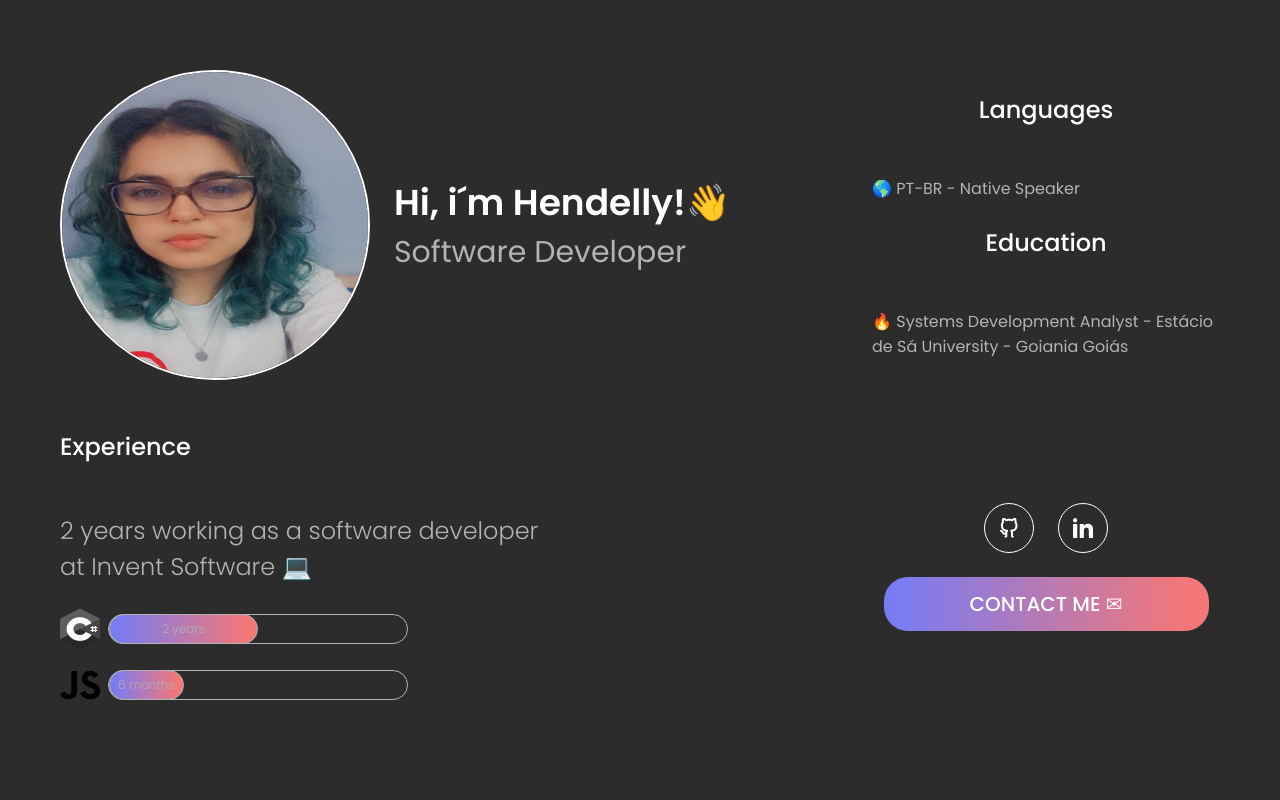
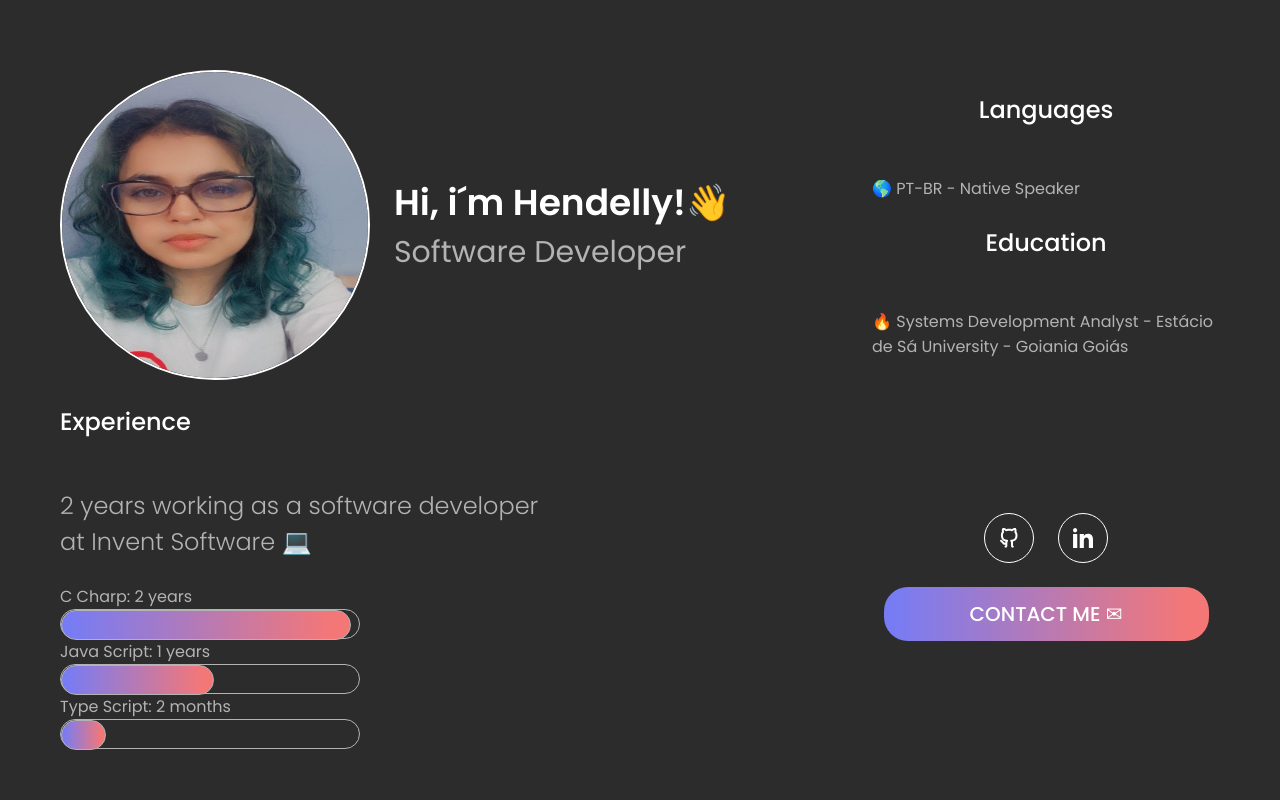
Before and after one commit to HendellyMesquita/my-portfolio, a Next.js app: page / in a window 1280 px wide. Shown: the top 800 px of the page. Built offline with nearby package versions, Linux system fonts and the light colour scheme.

Commit message:
ajuste no no grafico de esperiencia para calcular o tempo de experiencia com base nas datas informadas

```diff
--- a/src/app/components/experience/experience.scss
+++ /dev/null
@@ -1,87 +0,0 @@
-.experience{
-    display: flex;
-    flex-direction: column;
-    gap: 24px;
-    max-width: 500px;
-
-    grid-area: experience;
-
-    p{
-        font-weight: 300;
-        font-size: 18px;
-        line-height: 28px;
-        color: var(--text-secondary);
-        text-align: center;
-    }
-    img {
-        filter:  grayscale(100%);
-    }
-
-    .experience-time{
-        display: flex;
-        align-items: center;
-        justify-content: center;
-        flex-direction: column;
-        gap:8px;
-    }
-
-    .experience-language{
-        display: flex;
-        align-items: center;
-        justify-content: center;
-        gap:8px;
-
-    }
-
-    .experience-unit{
-        display: flex;
-        width:  300px;
-        height: 30px;
-        border-radius: 24px;
-        border: 1px solid var(--text-secondary);
-
-        justify-content:  flex-start;
-        align-items: center;
-
-        .experience-measure{
-           display: flex;
-           align-items: center;
-           justify-content: center;
-
-           height: 30px;
-           border-radius: 24px;
-           background: linear-gradient(90deg, #777CF4 2.62%,#F47777 93.38%);
-           border: 1px solid var(--text-secondary);
-
-           color: var(--text-primary);
-           font-weight: 300;
-           text-align: center;
-           font-size: 12px;
-
-           &.measure-1{
-               width: 25%;
-           }
-
-           &.measure-2{
-               width: 50%;
-           }
-
-           &.measure-3{
-               width: 75%;
-           }
-
-           &.measure-4{
-               width: 100%;
-           }
-        }
-    }
-    @media (min-width: 768px) {
-        align-items: flex-start;
-        p{
-            font-size: 24px;
-            line-height: 36px;
-            text-align: start;
-
-        }
-    }
-}
--- a/src/app/components/experience/experience.tsx
+++ /dev/null
@@ -1,44 +0,0 @@
-import Image from "next/image"
-import { SectionTitle } from "../sectionTitle/sectionTitle"
-import "./experience.scss"
-
-export function Experience(){
-    return(
-        <div className="experience">
-            <SectionTitle text="Experience"/>
-            <p>2 years working as a software developer at Invent Software 💻</p>
-            <div className="experience-time">
-                <div className="experience-language">
-                    <Image
-                      src="/Charp.png"
-                      alt="Csharp Logo"
-                      width={40}
-                      height={40}
-                      priority
-                    />
-                    <div className="experience-unit">
-                        <div className="experience-measure measure-2">
-                            <span>2 years</span>
-                        </div>
-                    </div>
-                </div>
-                <div className="experience-language">
-                </div>
-                <div className="experience-language">
-                    <Image
-                      src="/JS.png"
-                      alt="JS Logo"
-                      width={40}
-                      height={40}
-                      priority
-                    />
-                    <div className="experience-unit">
-                        <div className="experience-measure measure-1">
-                            <span>6 months</span>
-                        </div>
-                    </div>
-                </div>
-            </div>
-        </div>
-    )
-}
--- /dev/null
+++ b/src/app/components/experience/experiences/experiences.scss
@@ -0,0 +1,37 @@
+.experience{
+    display: flex;
+    flex-direction: column;
+    gap: 24px;
+    max-width: 500px;
+
+    grid-area: experience;
+
+    p{
+        font-weight: 300;
+        font-size: 18px;
+        line-height: 28px;
+        color: var(--text-secondary);
+        text-align: center;
+    }
+    img {
+        filter:  grayscale(100%);
+    }
+
+    .experience-time{
+        display: flex;
+        align-items: center;
+        justify-content: center;
+        flex-direction: column;
+        gap:8px;
+    }
+
+    @media (min-width: 768px) {
+        align-items: flex-start;
+        p{
+            font-size: 24px;
+            line-height: 36px;
+            text-align: start;
+
+        }
+    }
+}
--- /dev/null
+++ b/src/app/components/experience/experiences/experiences.tsx
@@ -0,0 +1,25 @@
+import { SectionTitle } from "../../sectionTitle/sectionTitle"
+import "./experiences.scss"
+import ProgressBar from "../progressBar/progressBar"
+
+const Experience: React.FC = () => {
+  return (
+    <div className="experience">
+        <SectionTitle text="Experience"/>
+        <p>2 years working as a software developer at Invent Software 💻</p>
+        <div className="experience-time">
+            <div>
+                <span>C Charp: 2 years</span>
+                <ProgressBar startDate={new Date('2021-11-01')} endDate={new Date('2024-01-01')} />
+                <span>Java Script: 1 years</span>
+                <ProgressBar startDate={new Date('2022-11-01')} endDate={new Date('2025-01-01')} />
+                <span>Type Script: 2 months</span>
+                <ProgressBar startDate={new Date('2023-08-01')} endDate={new Date('2026-01-01')} />
+            </div>
+        </div>
+    </div>
+
+  );
+};
+
+export default Experience;
--- /dev/null
+++ b/src/app/components/experience/progressBar/progressBar.scss
@@ -0,0 +1,43 @@
+.progress-bar {
+    display: flex;
+        width:  300px;
+        height: 30px;
+        border-radius: 24px;
+        border: 1px solid var(--text-secondary);
+
+        justify-content:  flex-start;
+        align-items: center;
+
+    .progress {
+        display: flex;
+        align-items: center;
+        justify-content: center;
+
+        height: 30px;
+        border-radius: 24px;
+        background: linear-gradient(90deg, #777CF4 2.62%,#F47777 93.38%);
+        border: 1px solid var(--text-secondary);
+
+        color: var(--text-primary);
+        font-weight: 300;
+        text-align: center;
+        font-size: 12px;
+    }
+    .experience-time{
+        display: flex;
+        align-items: center;
+        justify-content: center;
+        flex-direction: column;
+        gap:8px;
+    }
+
+    @media (min-width: 768px) {
+        align-items: flex-start;
+        p{
+            font-size: 24px;
+            line-height: 36px;
+            text-align: start;
+
+        }
+    }
+}
--- /dev/null
+++ b/src/app/components/experience/progressBar/progressBar.tsx
@@ -0,0 +1,21 @@
+import React from 'react';
+import './ProgressBar.scss';
+
+interface ProgressBarProps {
+  startDate: Date;
+  endDate: Date;
+}
+
+const ProgressBar: React.FC<ProgressBarProps> = ({ startDate, endDate }) => {
+  const currentDate = new Date();
+  const totalDuration = endDate.getTime() - startDate.getTime();
+  const progress = (currentDate.getTime() - startDate.getTime()) / totalDuration;
+
+  return (
+    <div className="progress-bar">
+      <div className="progress" style={{ width: `${progress * 100}%` }}></div>
+    </div>
+  );
+};
+
+export default ProgressBar;
--- a/src/app/components/home/home.tsx
+++ b/src/app/components/home/home.tsx
@@ -1,4 +1,4 @@
-import { Experience } from "../experience/experience";
+import Experience from "../experience/experiences/experiences";
 import { Header } from "../header/header";
 import { Info } from "../information/information";
 import { SocialBtns } from "../socialButtons/socialButtons";
--- a/src/app/components/project/projects/projects.tsx
+++ b/src/app/components/project/projects/projects.tsx
@@ -1,7 +1,7 @@
 import React from 'react';
-import "./projects.scss"
 import projectItem from '../projectItem/projectItem';
 import ProjectCard from '../projectCard/projectCard';
+import "./projects.scss"
 
 export default function Project(){
 
```
